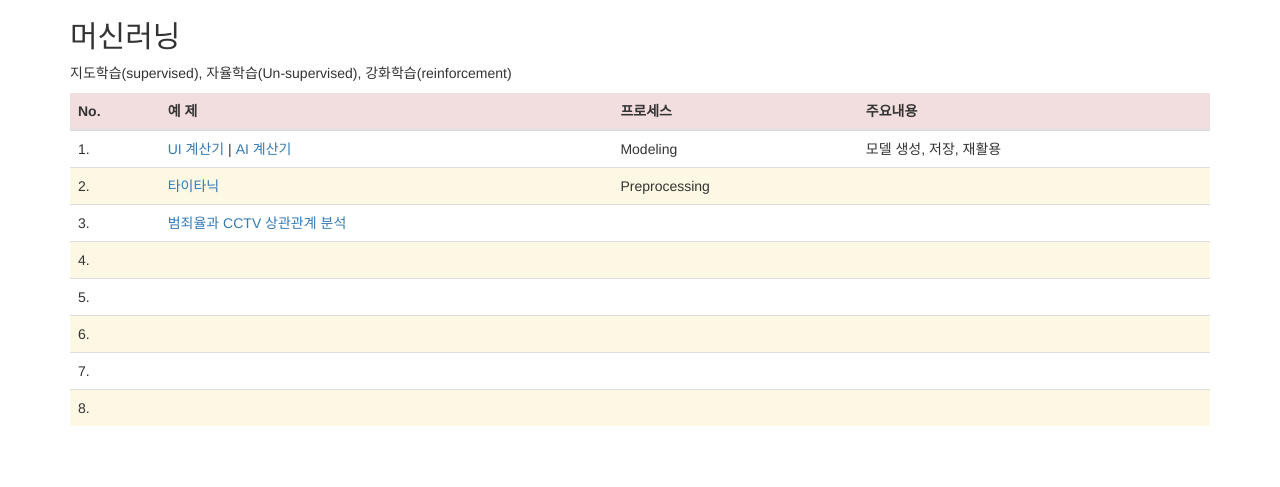
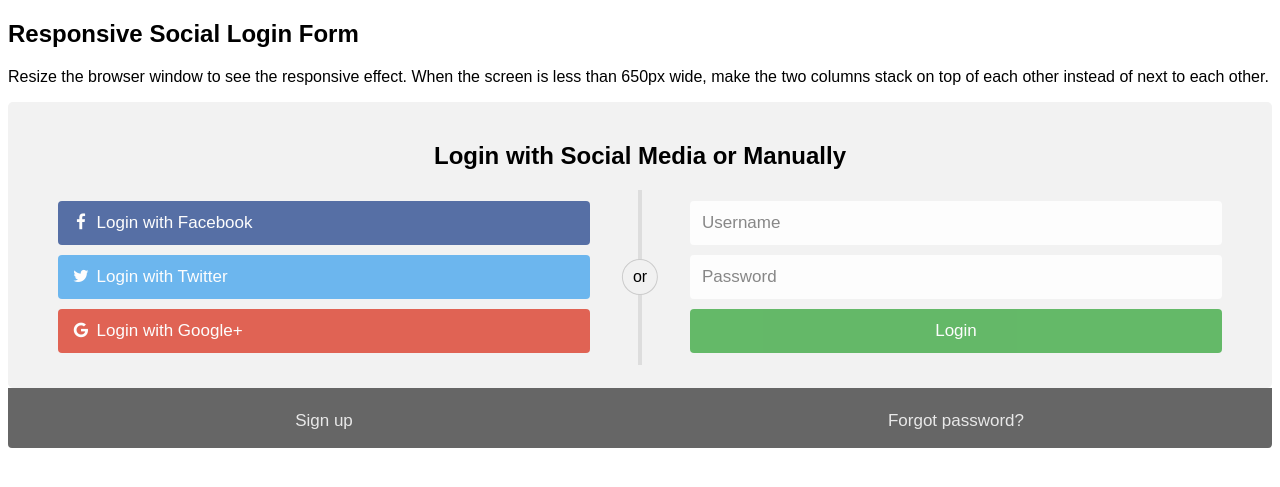
Before and after one commit to neoage99/python-titanic-in-dominica-190608, a Flask app: page / in a window 1280 px wide. Shown: the top 487 px of the page. Run offline with Flask 2, Linux system fonts and the light colour scheme; data comes from the database, SQL or seed files in the repository; both versions use the stored data as it was after the commit; some libraries are stand-ins or nearby versions.

Commit message:
no message

```diff
--- a/app.py
+++ b/app.py
@@ -2,26 +2,55 @@
 from flask import render_template, request, jsonify
 import re
 from calculator.controller import CalculatorController
+from members.controller import  MemberController
+from cabbage.controller import CabbageController
 
-app = Flask(__name__)  #생성자 ... URL을 읽어 들이는 Flask
+app = Flask(__name__)
 
 @app.route("/")
 def hello_world():
-    return render_template('index.html')
+    ctrl = MemberController()
+    ctrl.create_table()
+    return render_template('intro.html')
 
-@app.route('/move/<path>')
-def move_titanic(path):
+@app.route("/cabbage", methods=['GET','POST'])
+def predict_cabbage():
+    avg_temp = request.form['avg_temp']
+    min_temp = request.form['min_temp']
+    max_temp = request.form['max_temp']
+    rain_fall = request.form['rain_fall']
+
+    ctrl = CabbageController(avg_temp, min_temp, max_temp, rain_fall)
+    result = ctrl.service()
+
+    render_params = {}
+    render_params['result'] = result
+    return render_template('cabbage.html', **render_params)
+
+@app.route("/login", methods=['POST'])
+def login():
+    print('로그인 들어옴')
+    userid = request.form['userid']
+    password = request.form['password']
+    print('userid %s'%(userid))
+    print('password %s' % (password))
+    ctrl = MemberController()
+    view = ctrl.login(userid, password)
+    return render_template(view)
+
+@app.route("/move/<path>")
+def move(path):
     return render_template('{}.html'.format(path))
 
 @app.route("/ui_calc")
 def ui_calc():
-    stmt = request.args.get('stmt','NONE')
+    stmt = request.args.get('stmt', 'NONE')
     if(stmt == 'NONE'):
         print('넘어온 값이 없음')
     else:
         print('넘어온 식 {}'.format(stmt))
-        patt = '[0-9]+' # +는 반드시 숫자가 하나 있어야 한다는 정규표현식
-        op = re.sub(patt, '',stmt)
+        patt = '[0-9]+'
+        op = re.sub(patt, '', stmt)
         print('넘어온 연산자 {}'.format(op))
         nums = stmt.split(op)
         result = 0
@@ -29,50 +58,29 @@
         n2 = int(nums[1])
         if op == '+':
             result = n1 + n2
+        elif op == '-':
+            result = n1 - n2
         elif op == '*':
             result = n1 * n2
         elif op == '/':
             result = n1 / n2
-        elif op == '-':
-            result = n1 - n2
-    return jsonify(result = result)  # result 속성값에 result 값을 배정
 
-#@app.route('/move/ai_calc')
-#def move_ai_calc():
-  #  return render_template('ai_calc.html')
+    return jsonify(result = result)
 
-    """"""
 
-    def __init__(self, first, second):
-        self.first = first
-        self.second = second
-
-    def sum(self):
-        return self.first + self.second
-
-    def sub(self):
-        return self.first - self.second
-
-    def mul(self):
-        return self.first * self.second
-
-    def div(self):
-        return self.first / self.second
 
 @app.route('/ai_calc', methods=["POST"])
 def ai_calc():
     num1 = request.form['num1']
     num2 = request.form['num2']
     opcode = request.form['opcode']
-    c = CalculatorController(num1,num2,opcode)
+    c = CalculatorController(num1, num2, opcode)
     result = c.calc()
     render_params = {}
     render_params['result'] = int(result)
-    return  render_template('ai_calc.html', **render_params)
+    return render_template('ai_calc.html', **render_params)
 
-#@app.route('/move/titanic')
-#def move_titanic():
-   # return render_template('titanic.html')
+
 
 
 if __name__ == '__main__':
--- /dev/null
+++ b/cabbage/__init__.py
@@ -0,0 +1,5 @@
+from cabbage.model import CabbageModel
+
+if __name__ == '__main__':
+    model = CabbageModel()
+    model.create_model()
--- /dev/null
+++ b/members/controller.py
@@ -0,0 +1,19 @@
+from members.model import MemberDao
+
+class MemberController:
+    def __init__(self):
+        self.dao = MemberDao()
+
+    def create_table(self):
+        self.dao.create()
+        # self.dao.insert_many()
+        self.dao.fetch_all()
+
+    def login(self, userid, password):
+        row = self.dao.login(userid, password)
+        view = ''
+        if row is None:
+            view = 'intro.html'
+        else:
+            view = 'index.html'
+        return view
--- /dev/null
+++ b/members/model.py
@@ -0,0 +1,56 @@
+import sqlite3
+
+class MemberDao:
+    def __init__(self):
+        self.conn = sqlite3.connect('sqlite.db')
+
+    def create(self):
+        # cursor = self.conn.execute("DROP TABLE MEMBER")
+        # self.conn.commit()
+        query = """
+            create TABLE IF NOT EXISTS MEMBER(
+                USERID VARCHAR(10) PRIMARY KEY,
+                PASSWORD VARCHAR(10),
+                PHONE VARCHAR(10),
+                REGDATE DATE DEFAULT CURRENT_TIMESTAMP
+                );
+        """
+        self.conn.execute(query)
+        self.conn.commit()
+
+    def insert_many(self):
+        data = [
+            ('lee', '1', '010-3333-4444'),
+            ('kim', '1', '010-3322-1111'),
+            ('park', '1', '010-4422-2222'),
+        ]
+        stmt = "INSERT INTO MEMBER(USERID, PASSWORD, PHONE) VALUES(?,?,?)"
+        self.conn.executemany(stmt,data)
+        self.conn.commit()
+
+    def fetch_one(self):
+        cursor = self.conn.execute("SELECT * FROM MEMBER WHERE USERID LIKE 'lee'")
+        row = cursor.fetchone()
+        print('이씨')
+        print(row)
+
+    def fetch_all(self):
+        cursor = self.conn.execute("SELECT * FROM MEMBER")
+        rows = cursor.fetchall()
+        count = 0
+        for i in rows:
+            count += 1
+
+        print("총회원수: %d" %(count))
+
+    def login(self, userid, password):
+        query = """
+            SELECT * FROM MEMBER
+            WHERE USERID LIKE ?
+                AND PASSWORD LIKE ?
+        """
+        data = [userid, password]
+        cursor = self.conn.execute(query, data)
+        row = cursor.fetchone()
+        print("로그인 회원정보: {}".format(row))
+        return row
--- /dev/null
+++ b/static/css/style.css
@@ -0,0 +1,127 @@
+body {
+font-family: Arial, Helvetica, sans-serif;
+}
+
+* {
+box-sizing: border-box;
+}
+
+/* style the container */
+.container {
+position: relative;
+border-radius: 5px;
+background-color: #f2f2f2;
+padding: 20px 0 30px 0;
+}
+
+/* style inputs and link buttons */
+input,
+.btn {
+width: 100%;
+padding: 12px;
+border: none;
+border-radius: 4px;
+margin: 5px 0;
+opacity: 0.85;
+display: inline-block;
+font-size: 17px;
+line-height: 20px;
+text-decoration: none; /* remove underline from anchors */
+}
+
+input:hover,
+.btn:hover {
+opacity: 1;
+}
+
+/* add appropriate colors to fb, twitter and google buttons */
+.fb {
+background-color: #3B5998;
+color: white;
+}
+
+.twitter {
+background-color: #55ACEE;
+color: white;
+}
+
+.google {
+background-color: #dd4b39;
+color: white;
+}
+
+/* style the submit button */
+input[type=submit] {
+background-color: #4CAF50;
+color: white;
+cursor: pointer;
+}
+
+input[type=submit]:hover {
+background-color: #45a049;
+}
+
+/* Two-column layout */
+.col {
+float: left;
+width: 50%;
+margin: auto;
+padding: 0 50px;
+margin-top: 6px;
+}
+
+/* Clear floats after the columns */
+.row:after {
+content: "";
+display: table;
+clear: both;
+}
+
+/* vertical line */
+.vl {
+position: absolute;
+left: 50%;
+transform: translate(-50%);
+border: 2px solid #ddd;
+height: 175px;
+}
+
+/* text inside the vertical line */
+.vl-innertext {
+position: absolute;
+top: 50%;
+transform: translate(-50%, -50%);
+background-color: #f1f1f1;
+border: 1px solid #ccc;
+border-radius: 50%;
+padding: 8px 10px;
+}
+
+/* hide some text on medium and large screens */
+.hide-md-lg {
+display: none;
+}
+
+/* bottom container */
+.bottom-container {
+text-align: center;
+background-color: #666;
+border-radius: 0px 0px 4px 4px;
+}
+
+/* Responsive layout - when the screen is less than 650px wide, make the two columns stack on top of each other instead of next to each other */
+@media screen and (max-width: 650px) {
+.col {
+width: 100%;
+margin-top: 0;
+}
+/* hide the vertical line */
+.vl {
+display: none;
+}
+/* show the hidden text on small screens */
+.hide-md-lg {
+display: block;
+text-align: center;
+}
+}
--- a/templates/index.html
+++ b/templates/index.html
@@ -1,10 +1,3 @@
-<!DOCTYPE html>
-<html lang="en">
-<head>
-    <meta charset="UTF-8">
-    <title>Title</title>
-</head>
-<body>
 <!DOCTYPE html>
 <html lang="en">
 <head><title>Bootstrap Example</title>
@@ -36,42 +29,42 @@
         <tr class="warning">
             <td>2.</td>
             <td><a href="/move/titanic">타이타닉 </a></td>
-            <td>Preprocessing</td>
-            <td></td>
+            <td>Preprocessing.  </td>
+            <td>지도학습. 이진분류</td>
         </tr>
         <tr>
             <td>3.</td>
-            <td><a href="">범죄율과 CCTV 상관관계 분석</a></td>
-            <td></td>
-            <td></td>
+            <td><a href=""></a>범죄율과 CCTV상관관계 분석</td>
+            <td>Preprocessing</td>
+            <td>비지도학습. 회귀</td>
         </tr>
         <tr class="warning">
             <td>4.</td>
-            <td><a href="/move/kospi"> </a></td>
-            <td></td>
-            <td></td>
+            <td><a href="">램가격 예측 </a></td>
+            <td>디시젼트리</td>
+            <td>선형 회귀 (Linear Regression) </td>
         </tr>
         <tr>
             <td>5.</td>
-            <td><a href="/move/iris">  </a></td>
-            <td></td>
-            <td></td>
+            <td><a href="/cabbage">배추가격 예측 </a></td>
+            <td>텐서플로</td>
+            <td>지도학습.선형회귀</td>
         </tr>
         <tr class="warning">
             <td>6.</td>
-            <td><a href="/move/cabbage"> </a></td>
+            <td><a href=""> </a></td>
             <td></td>
             <td></td>
         </tr>
         <tr>
             <td>7.</td>
-            <td><a href="/move/stock_ticker">  </a></td>
+            <td><a href="">  </a></td>
             <td></td>
             <td></td>
         </tr>
         <tr class="warning">
             <td>8.</td>
-            <td><a href="/move/bitcoin">  </a></td>
+            <td><a href="">  </a></td>
             <td></td>
             <td></td>
         </tr>
--- /dev/null
+++ b/templates/intro.html
@@ -0,0 +1,59 @@
+<!DOCTYPE html>
+<html>
+<head>
+<meta name="viewport" content="width=device-width, initial-scale=1">
+<link rel="stylesheet" href="https://cdnjs.cloudflare.com/ajax/libs/font-awesome/4.7.0/css/font-awesome.min.css">
+<link href="{{ url_for('static', filename='css/style.css') }}" rel="stylesheet">
+</head>
+<body>
+
+<h2>Responsive Social Login Form</h2>
+<p>Resize the browser window to see the responsive effect. When the screen is less than 650px wide, make the two columns stack on top of each other instead of next to each other.</p>
+
+<div class="container">
+  <form action="/login" method="POST">
+    <div class="row">
+      <h2 style="text-align:center">Login with Social Media or Manually</h2>
+      <div class="vl">
+        <span class="vl-innertext">or</span>
+      </div>
+
+      <div class="col">
+        <a href="#" class="fb btn">
+          <i class="fa fa-facebook fa-fw"></i> Login with Facebook
+         </a>
+        <a href="#" class="twitter btn">
+          <i class="fa fa-twitter fa-fw"></i> Login with Twitter
+        </a>
+        <a href="#" class="google btn"><i class="fa fa-google fa-fw">
+          </i> Login with Google+
+        </a>
+      </div>
+
+      <div class="col">
+        <div class="hide-md-lg">
+          <p>Or sign in manually:</p>
+        </div>
+
+        <input type="text" id="userid" name="userid" placeholder="Username" required>
+        <input type="password" id="password" name="password" placeholder="Password" required>
+        <input type="submit" value="Login">
+      </div>
+
+    </div>
+  </form>
+</div>
+
+<div class="bottom-container">
+  <div class="row">
+    <div class="col">
+      <a href="#" style="color:white" class="btn">Sign up</a>
+    </div>
+    <div class="col">
+      <a href="#" style="color:white" class="btn">Forgot password?</a>
+    </div>
+  </div>
+</div>
+
+</body>
+</html>
```
Also changed, not shown: cabbage/controller.py (added, +26 -0 lines), cabbage/model.py (added, +47 -0 lines), templates/cabbage.html (added, +37 -0 lines), cabbage/data/price_data.csv (added), members/__init__.py (added), sqlite.db (added), 4 other files.
